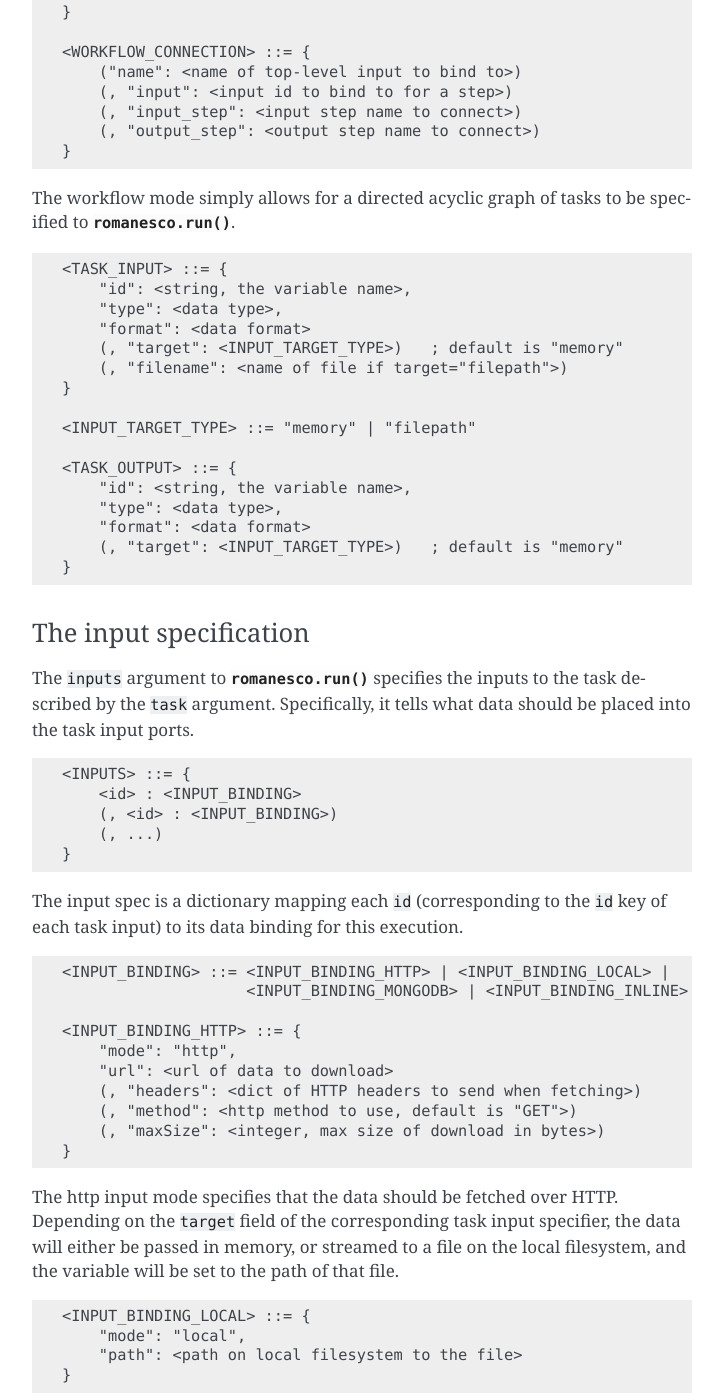
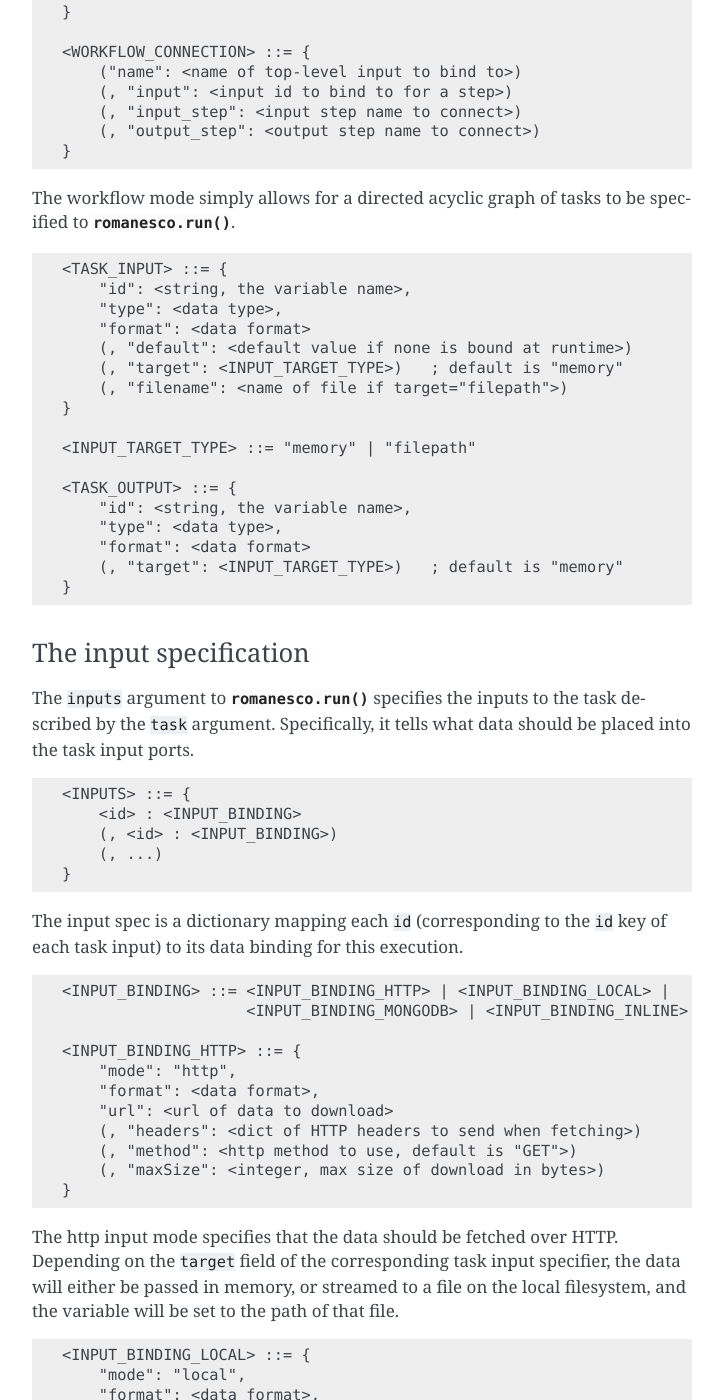
Before and after one commit to girder/girder_worker, a Sphinx documentation site: the page built from docs/api-docs.rst, in a window 1280 px wide and 1400 px high, scrolled down 1353 px. Shown: the whole window, without its empty margins (388-1111 px from the left). Built offline with Sphinx 7.4.7, drawn with Linux system fonts in a browser that asks for light colours; some of the changed text lies outside the part shown.

Commit message:
Document format parameter, and task input default parameter

```diff
--- a/docs/api-docs.rst
+++ b/docs/api-docs.rst
@@ -79,6 +79,7 @@ specified to :py:func:`romanesco.run`.
         "id": <string, the variable name>,
         "type": <data type>,
         "format": <data format>
+        (, "default": <default value if none is bound at runtime>)
         (, "target": <INPUT_TARGET_TYPE>)   ; default is "memory"
         (, "filename": <name of file if target="filepath">)
     }
@@ -118,6 +119,7 @@ each task input) to its data binding for this execution.
 
     <INPUT_BINDING_HTTP> ::= {
         "mode": "http",
+        "format": <data format>,
         "url": <url of data to download>
         (, "headers": <dict of HTTP headers to send when fetching>)
         (, "method": <http method to use, default is "GET">)
@@ -133,6 +135,7 @@ variable will be set to the path of that file.
 
     <INPUT_BINDING_LOCAL> ::= {
         "mode": "local",
+        "format": <data format>,
         "path": <path on local filesystem to the file>
     }
 
@@ -143,6 +146,7 @@ contents will be read into memory and the variable will point to those contents.
 
     <INPUT_BINDING_MONGODB> ::= {
         "mode": "mongodb",
+        "format": <data format>,
         "db": <the database to use>,
         "collection": <the collection to fetch from>
         (, "host": <mongodb host, default is "localhost">)
@@ -156,6 +160,7 @@ variable.
 
     <INPUT_BINDING_INLINE> ::= {
         "mode": "inline",
+        "format": <data format>,
         "data": <data to bind to the variable>
     }
 
```
Also changed, not shown: other parts of docs/api-docs.rst (+2 -2 lines).
